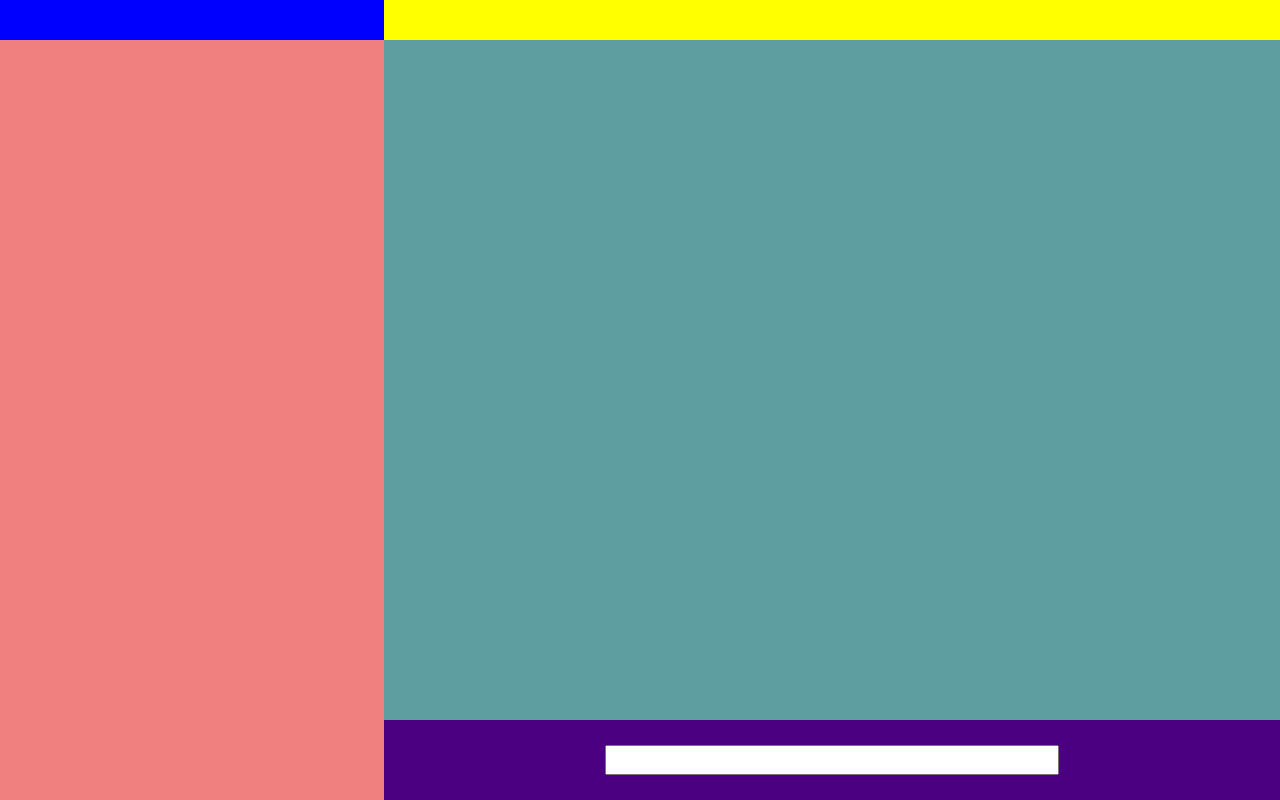
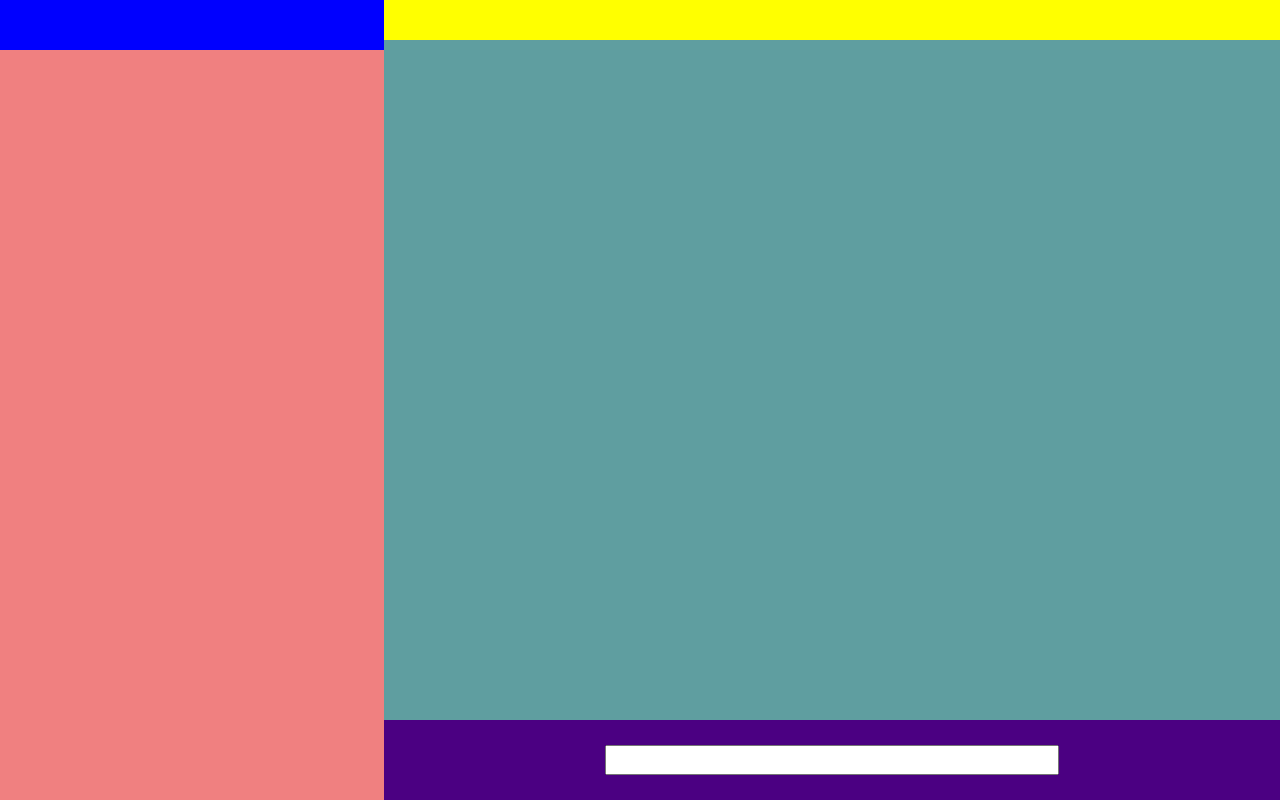
Before and after one commit to rajeshCreate72/messaging-website, a React (Create React App) app in the folder frontEnd-react/: page / in a window 1280 px wide. Built offline with nearby package versions, Linux system fonts and the light colour scheme.

Commit message:
ProfileSelf Added

```diff
--- a/frontEnd-react/src/Components/ChatComponent/ChatsTopBar.js
+++ /dev/null
@@ -1,12 +0,0 @@
-import React, { Component } from 'react'
-import "./ChatsStyle.css"
-
-class ChatsTopBar extends Component {
-    render() {
-        return (
-            <div className="chat-top-bar"></div>
-        )
-    }
-}
-
-export default ChatsTopBar;
--- a/frontEnd-react/src/Components/ChatResponseComponent/ResponseTextBox.js
+++ b/frontEnd-react/src/Components/ChatResponseComponent/ResponseTextBox.js
@@ -5,7 +5,7 @@ class ResponseTextBox  extends Component {
   render() {
     return (
       <div className="response-text-box">
-        <textarea className="response-text-input" type="text" ></textarea>
+        <textarea className="response-text-input" type="text"></textarea>
       </div>
     )
   }
--- a/frontEnd-react/src/Components/ChatComponent/ChatsStyle.css
+++ b/frontEnd-react/src/Components/ChatsComponent/ChatsStyle.css
@@ -4,6 +4,10 @@
 }
 
 .chat-top-bar {
-    height: 5%;
+    height: 50px;
     background-color: blue;
 }
+
+.self-profile-head {
+    height: 100%;
+}
--- /dev/null
+++ b/frontEnd-react/src/Components/ChatsComponent/ChatsTopBar.js
@@ -0,0 +1,15 @@
+import React, { Component } from 'react';
+import "./ChatsStyle.css";
+import ProfileSelf from './ProfileSelf';
+
+class ChatsTopBar extends Component {
+    render() {
+        return (
+            <div className="chat-top-bar">
+                <ProfileSelf />
+            </div>
+        )
+    }
+}
+
+export default ChatsTopBar;
--- /dev/null
+++ b/frontEnd-react/src/Components/ChatsComponent/ProfileSelf.js
@@ -0,0 +1,15 @@
+import React, { Component } from 'react';
+import "./ChatsStyle.css";
+import DefaultProfile from "./contents/default.png";
+
+class ProfileSelf extends Component {
+  render() {
+    return (
+      <div className="self-profile-head">
+        <image src={DefaultProfile} alt="ProfileImage" />
+      </div>
+    )
+  }
+}
+
+export default ProfileSelf;
--- a/frontEnd-react/src/Components/ChatsMain.js
+++ b/frontEnd-react/src/Components/ChatsMain.js
@@ -1,7 +1,7 @@
 import React, { Component } from "react";
 import './ChatsMainStyle.css'
 import ChatResponse from "./ChatResponseComponent/ChatResponse";
-import Chats from "./ChatComponent/Chats";
+import Chats from "./ChatsComponent/Chats";
 
 class ChatsMain extends Component {
     render() {
--- a/frontEnd-react/src/Components/ChatsMainStyle.css
+++ b/frontEnd-react/src/Components/ChatsMainStyle.css
@@ -1,5 +1,4 @@
 .main-chats-container {
     height: 100vh;
     display: flex;
-    overflow: hidden;
 }
```
Also changed, not shown: frontEnd-react/src/Components/ChatsComponent/Chats.js (renamed from frontEnd-react/src/Components/ChatComponent/Chats.js), frontEnd-react/src/contents/default.png (added).
